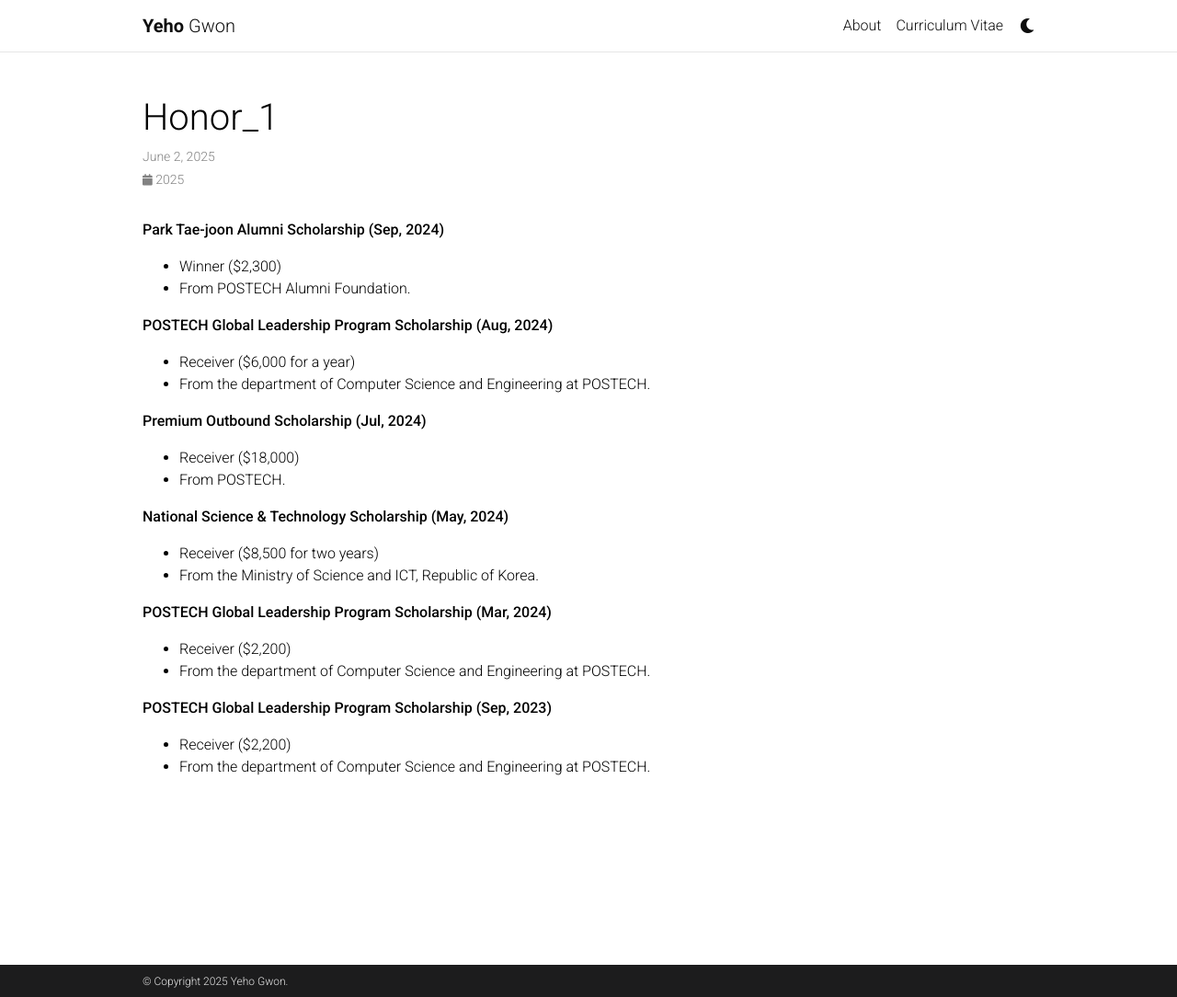
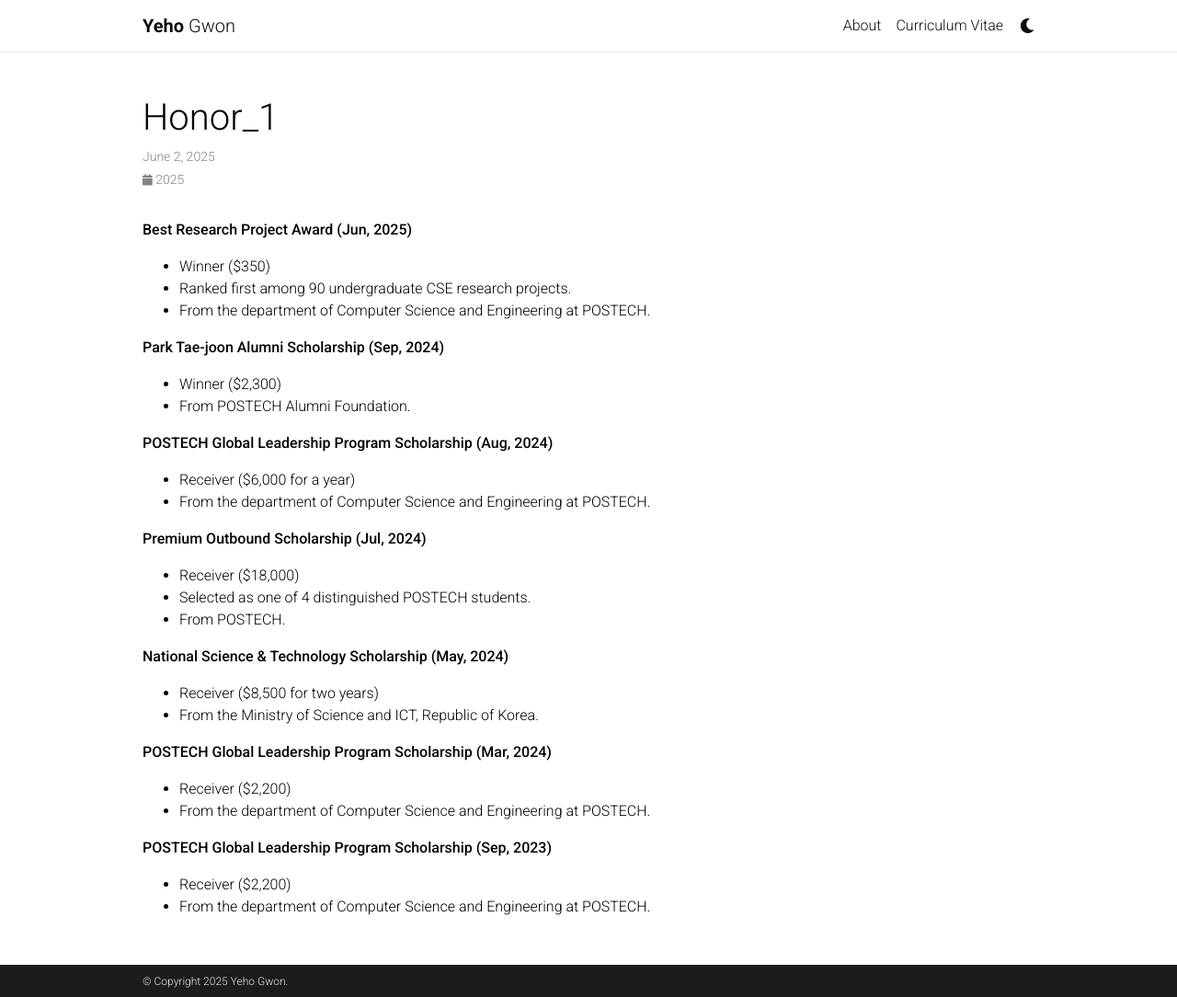
Before and after one commit to yehogwon/yehogwon.github.io, a Jekyll site: the page built from _honors/honor_1.md, in a window 1280 px wide and 1084 px high. Shown: the whole window at 92% size. Built offline with Jekyll 4.4.1, drawn with Linux system fonts in a browser that asks for light colours; comment, search, counter and statistics services are not loaded; a style sheet for code colours, icons or effects is not loaded.

Commit message:
update honor

```diff
--- a/_honors/honor_1.md
+++ b/_honors/honor_1.md
@@ -2,6 +2,11 @@
 layout: post
 inline: true
 ---
+
+**Best Research Project Award (Jun, 2025)**
+- Winner ($350)
+- Ranked first among 90 undergraduate CSE research projects.
+- From the department of Computer Science and Engineering at POSTECH.
 
 **Park Tae-joon Alumni Scholarship (Sep, 2024)**
 - Winner ($2,300)
@@ -13,6 +18,7 @@ inline: true
 
 **Premium Outbound Scholarship (Jul, 2024)**
 - Receiver ($18,000)
+- Selected as one of 4 distinguished POSTECH students.
 - From POSTECH.
 
 **National Science & Technology Scholarship (May, 2024)**
```
